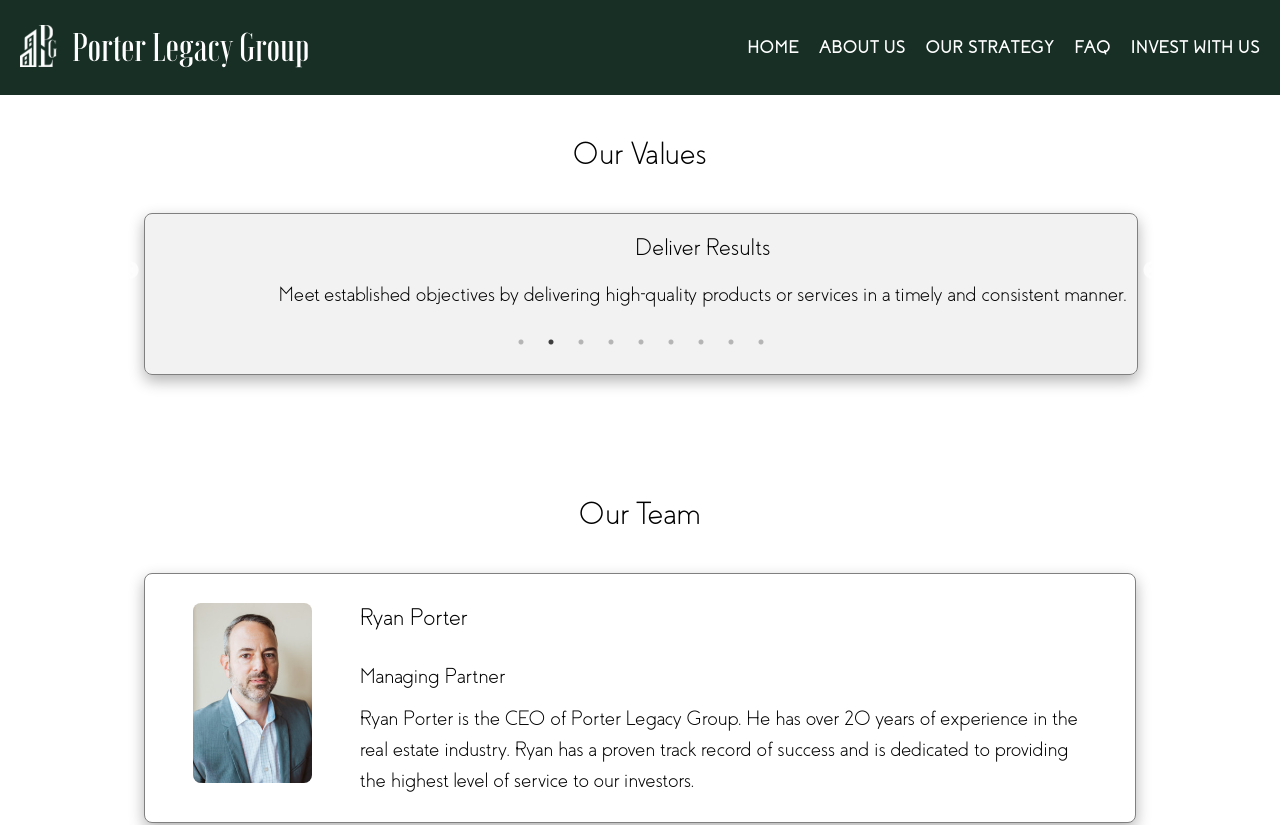
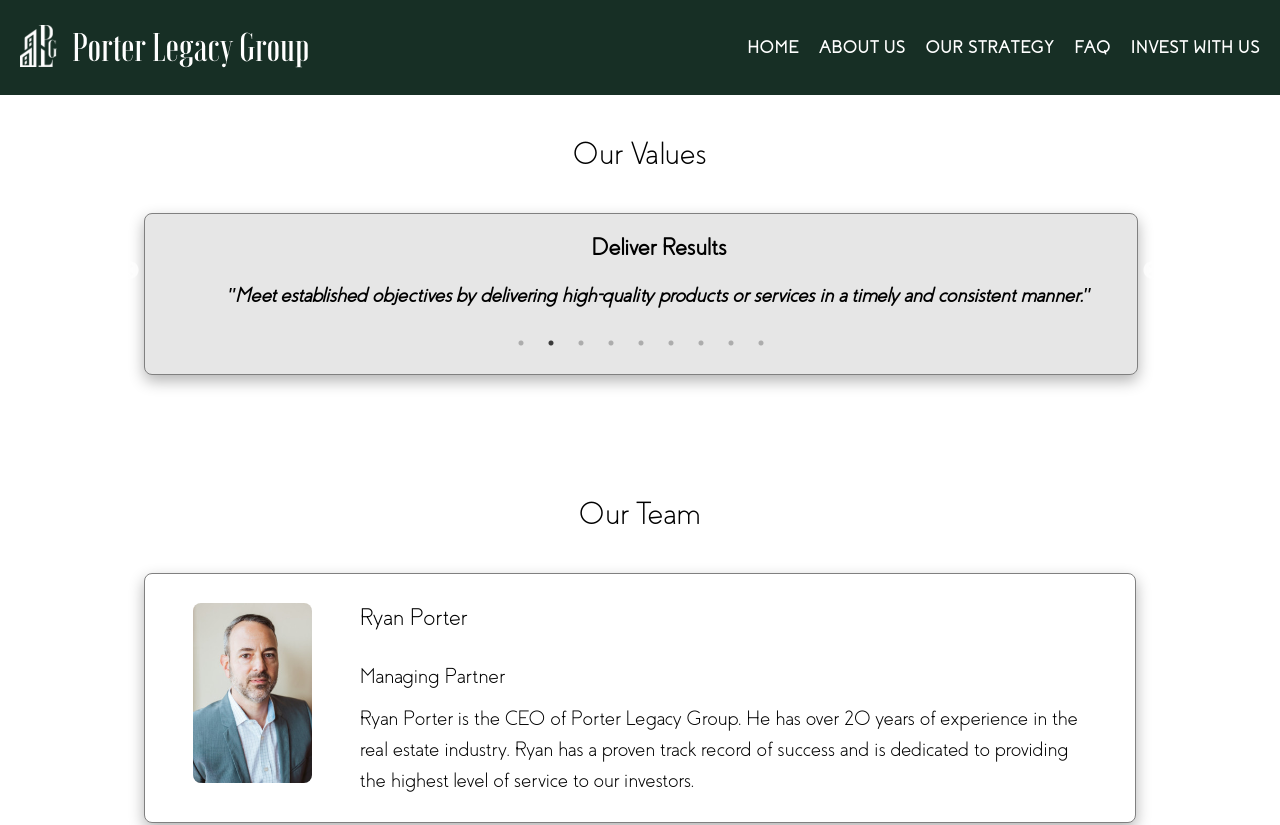
Before and after one commit to garyahill/PorterLegacyGroup, a React app: page /about in a window 1280 px wide. Shown: the top 825 px of the page. Built offline with nearby package versions, Linux system fonts and the light colour scheme.

Commit message:
updates to the about page

```diff
--- a/src/data/about.ts
+++ b/src/data/about.ts
@@ -8,42 +8,42 @@ export default function getAboutPageData(): AboutPageData {
 	const valuesItems = [] as ValuesItem[];
 
 	builder = [];
-	builder.push("Prioritize and obsess over customer needs and satisfaction above all else.");
+	builder.push("<span class='special-character'>\"</span>Prioritize and obsess over customer needs and satisfaction above all else.<span class='special-character'>\"</span>");
 	valuesItems.push({
 		SectionTitle: "Customer Obsession",
 		SectionText: builder.join(""),
 	});
 
 	builder = [];
-	builder.push("Meet established objectives by delivering high-quality products or services in a timely and consistent manner.");
+	builder.push("<span class='special-character'>\"</span>Meet established objectives by delivering high-quality products or services in a timely and consistent manner.<span class='special-character'>\"</span>");
 	valuesItems.push({
 		SectionTitle: "Deliver Results",
 		SectionText: builder.join(""),
 	});
 
 	builder = [];
-	builder.push("Build solid relationships based on transparency<span class='special-character'>,</span> honesty and mutual respect.");
+	builder.push("<span class='special-character'>\"</span>Build solid relationships based on transparency<span class='special-character'>,</span> honesty and mutual respect.<span class='special-character'>\"</span>");
 	valuesItems.push({
 		SectionTitle: "Earn Trust",
 		SectionText: builder.join(""),
 	});
 
 	builder = [];
-	builder.push("Maximize available resources and find efficient ways to achieve results without overspending.");
+	builder.push("<span class='special-character'>\"</span>Maximize available resources and find efficient ways to achieve results without overspending.<span class='special-character'>\"</span>");
 	valuesItems.push({
 		SectionTitle: "Frugality",
 		SectionText: builder.join(""),
 	});
 
 	builder = [];
-	builder.push("Prioritize quick decision-making and action over procrastination and over-analysis.");
+	builder.push("<span class='special-character'>\"</span>Prioritize quick decision-making and action over procrastination and over-analysis.<span class='special-character'>\"</span>");
 	valuesItems.push({
 		SectionTitle: "Bias for Action",
 		SectionText: builder.join(""),
 	});
 
 	builder = [];
-	builder.push("Have a bold and ambitious vision that inspires meaningful actions and results.");
+	builder.push("<span class='special-character'>\"</span>Have a bold and ambitious vision that inspires meaningful actions and results.<span class='special-character'>\"</span>");
 	valuesItems.push({
 		SectionTitle: "Think Big",
 		SectionText: builder.join(""),
@@ -51,21 +51,21 @@ export default function getAboutPageData(): AboutPageData {
 
 	///
 	builder = [];
-	builder.push("Set exceptional quality standards and demand their fulfillment in all areas of work.");
+	builder.push("<span class='special-character'>\"</span>Set exceptional quality standards and demand their fulfillment in all areas of work.<span class='special-character'>\"</span>");
 	valuesItems.push({
 		SectionTitle: "Insist on the Highest Standards",
 		SectionText: builder.join(""),
 	});
 
 	builder = [];
-	builder.push("Maintain a mindset of constant learning and always be open to new ideas and perspectives.");
+	builder.push("<span class='special-character'>\"</span>Maintain a mindset of constant learning and always be open to new ideas and perspectives.<span class='special-character'>\"</span>");
 	valuesItems.push({
 		SectionTitle: "Learn and Be Curious",
 		SectionText: builder.join(""),
 	});
 
 	builder = [];
-	builder.push("Encourage innovation and creativity<span class='special-character'>,</span> and seek ways to simplify processes and solutions.");
+	builder.push("<span class='special-character'>\"</span>Encourage innovation and creativity<span class='special-character'>,</span> and seek ways to simplify processes and solutions.<span class='special-character'>\"</span>");
 	valuesItems.push({
 		SectionTitle: "Invent and Simplify",
 		SectionText: builder.join(""),
--- a/src/pages/about/components/carousel.less
+++ b/src/pages/about/components/carousel.less
@@ -2,13 +2,7 @@
 @import "../../../theme/mixins.less";
 
 .carousel-container {
-
     width: 100%;
-    background-color: @accent-grey-50-percent;
-    border-radius: 8px;
-    border: 1px solid @standard-grey;
-    box-shadow: 0 6px 15px rgba(0, 0, 0, 0.3);  /* Drop shadow */
-    height: 160px;
 
     h2 {
         .section-header-h2();
@@ -24,10 +18,6 @@
 
 @media (max-width: 768px) {
     .carousel-container {
-        background-color: unset;
-        border-radius: unset;
-        border: 0px;
-        box-shadow: unset;
         height: 160px;
         position: relative;
         top: -20px;
@@ -36,4 +26,24 @@
             height: 60px;
         }
     }
+
 }
+
+@media (min-width: 768px) {
+    .carousel-container {
+        background-color: @accent-grey;
+        border-radius: 8px;
+        border: 1px solid @standard-grey;
+        box-shadow: 0 6px 15px rgba(0, 0, 0, 0.3);  /* Drop shadow */
+        height: 160px;
+
+        h2 {
+            font-weight: bold;
+        }
+
+        p {
+            font-style: italic;
+            font-weight: bold;
+        }
+    }
+}
```
